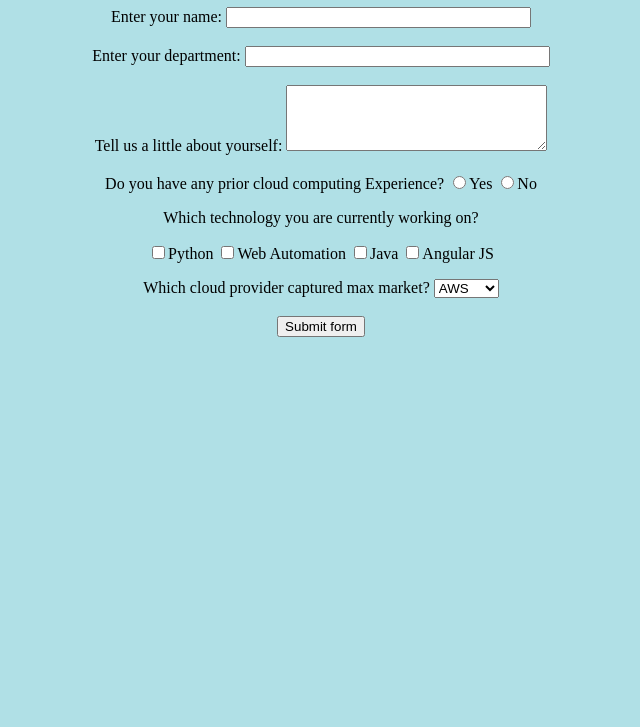
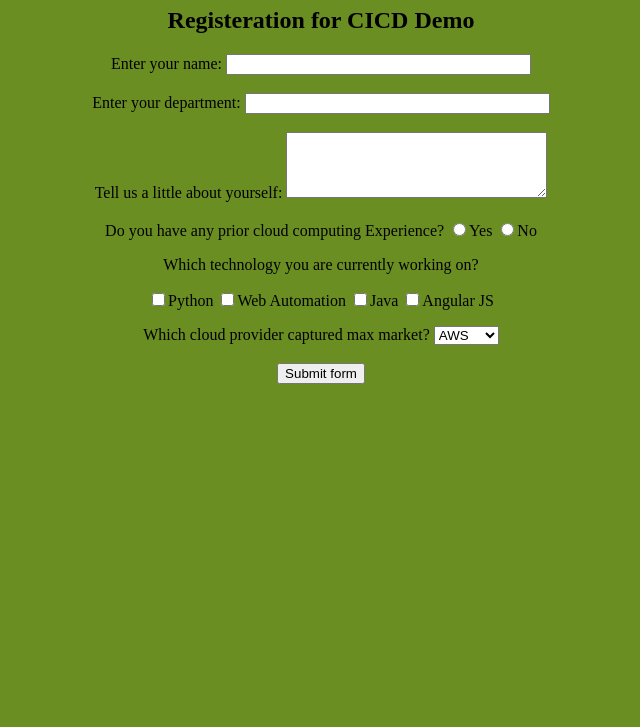
Before and after one commit to Zeeshan2810/MyFirstCICD, a plain HTML site: page index.html in a window 1280 px wide. Shown: the part 73-800 px from the top of the page, without its empty margins (319-959 px from the left). Drawn offline with Linux system fonts and the light colour scheme.

Commit message:
Change the background color

```diff
--- a/index.html
+++ b/index.html
@@ -5,7 +5,7 @@
 <head>
 <title>AWS Cloud Training Survey</title>
 </head>
-<body style="background-color:powderblue;">
+<body style="background-color:olivedrab;">
 
 <!-- as it is a survey form, we will need to submit the details, hence we use form -->
 <!-- We can give absolute url, or relative url like /nextpage.jsp, and specify POST or GET method -->
@@ -14,6 +14,7 @@
 <div align="center">
 <!--Adds a heading to the form-->
 <h1>AWS Cloud Training Survey form</h1>
+<h2>Registeration for CICD Demo</h2>
 Enter your name:
 <!-- Input type text for small texts, specify size -->
 <input type="text" name="UserName" size=35 maxlength=35 value="">
```
